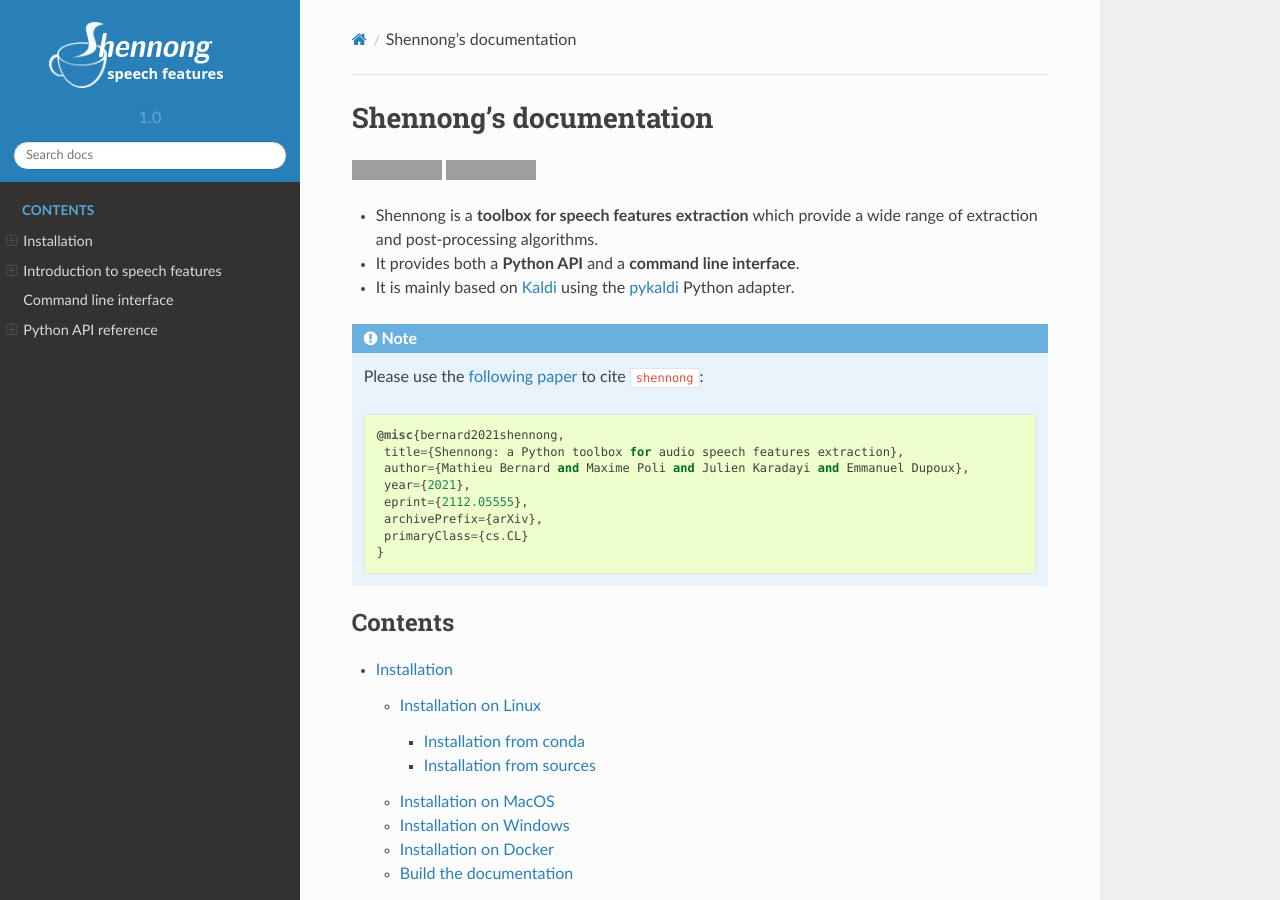
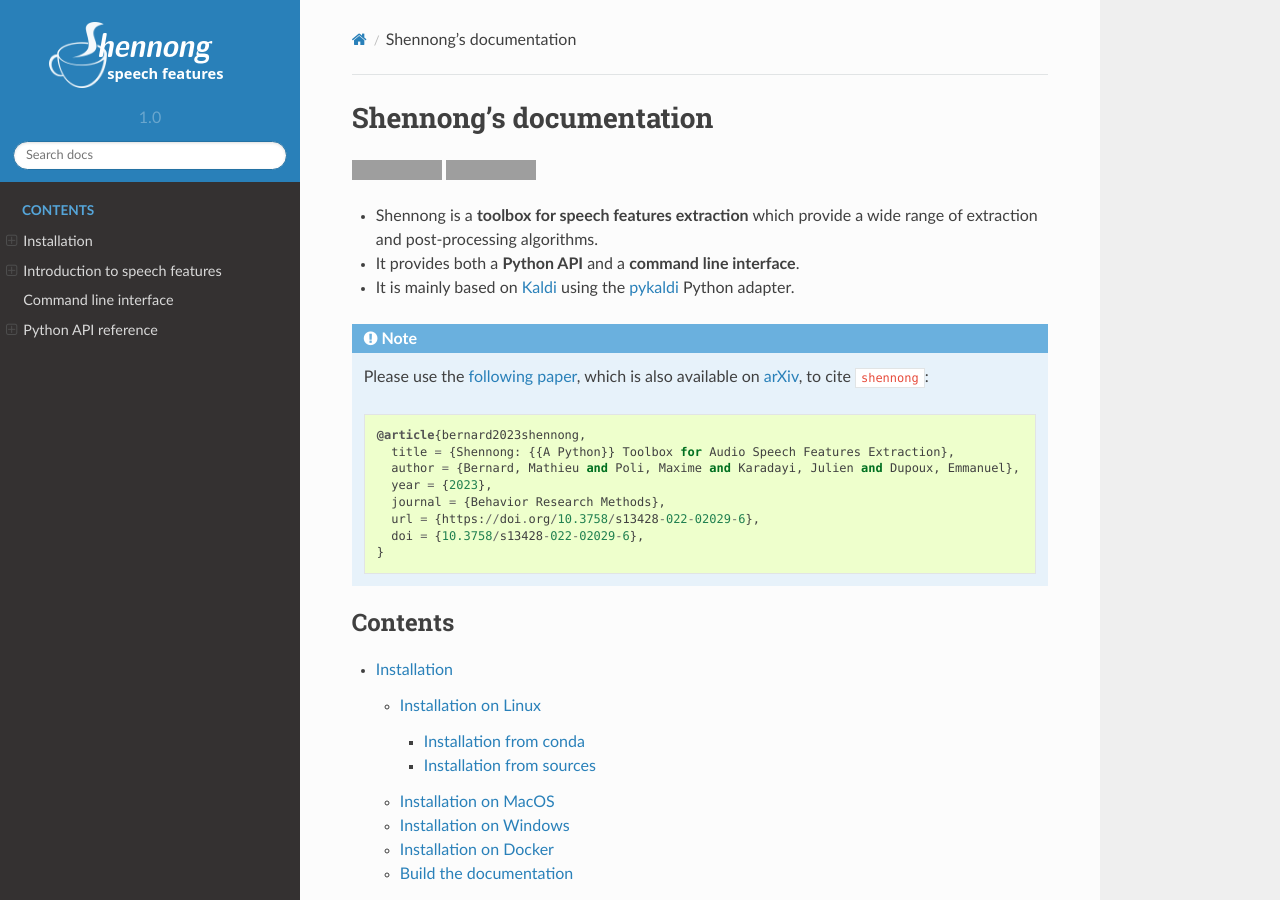
Before and after one commit to bootphon/shennong, a Sphinx documentation site: the page built from doc/source/index.rst, in a window 1280 px wide and 900 px high. Built offline with Sphinx 7.4.7 and the Read the Docs theme 2.0.0, drawn with Linux system fonts in a browser that asks for light colours; formulas are drawn with MathJax 3; grey boxes are pictures that could not be loaded.

Commit message:
Update citation (#9)

```diff
--- a/doc/source/index.rst
+++ b/doc/source/index.rst
@@ -18,17 +18,18 @@
 
 .. note::
 
-   Please use the `following paper <https://arxiv.org/pdf/2112.05555.pdf>`_ to
+   Please use the `following paper <https://doi.org/10.3758/s13428-022-02029-6>`_,
+   which is also available on `arXiv <https://arxiv.org/pdf/2112.05555.pdf>`_, to
    cite ``shennong``::
 
-     @misc{bernard2021shennong,
-      title={Shennong: a Python toolbox for audio speech features extraction},
-      author={Mathieu Bernard and Maxime Poli and Julien Karadayi and Emmanuel Dupoux},
-      year={2021},
-      eprint={2112.05555},
-      archivePrefix={arXiv},
-      primaryClass={cs.CL}
-     }
+    @article{bernard2023shennong,
+      title = {Shennong: {{A Python}} Toolbox for Audio Speech Features Extraction},
+      author = {Bernard, Mathieu and Poli, Maxime and Karadayi, Julien and Dupoux, Emmanuel},
+      year = {2023},
+      journal = {Behavior Research Methods},
+      url = {https://doi.org/10.3758/s13428-022-02029-6},
+      doi = {10.3758/s13428-022-02029-6},
+    }
 
 
 .. toctree::
```
Also changed, not shown: README.md (+13 -2 lines), 1 other file.
